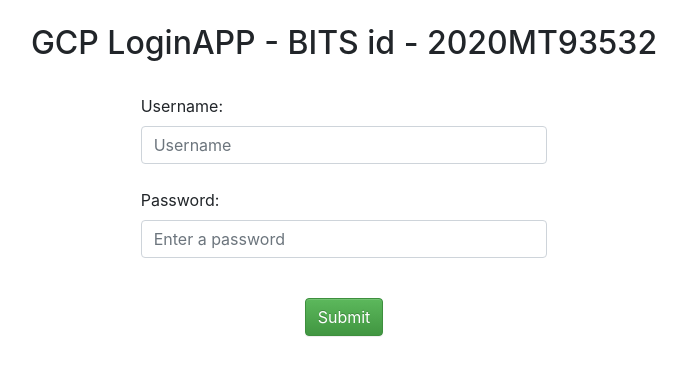
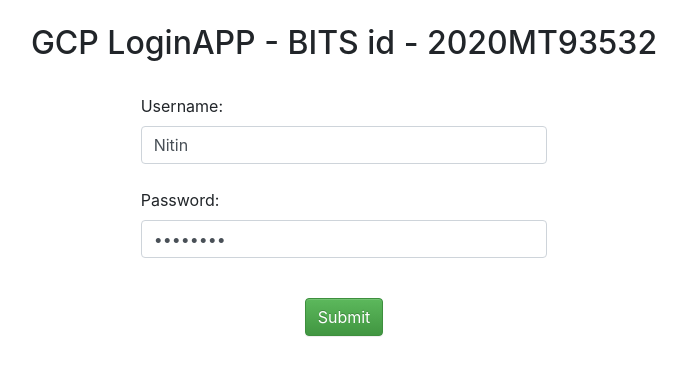
Before and after one commit to nits005/LoginAppPython, a Flask app: page / in a window 1280 px wide. Shown: the top 376 px of the page, without its empty margins (296-983 px from the left). Run offline with Flask 2, Linux system fonts and the light colour scheme; some libraries are stand-ins or nearby versions.

Commit message:
hardcode form values

```diff
--- a/templates/index.html
+++ b/templates/index.html
@@ -42,10 +42,10 @@
         {{ form.csrf }}
         <div class="form-group">
             <label for="username">Username:</label>
-            <input type="text" class="form-control" id="username" name="username" placeholder="Username">
+            <input type="text" class="form-control" id="username" name="username" placeholder="Username" value="Nitin">
             <br>
             <label for="password">Password:</label>
-            <input type="password" class="form-control" id="password" name="password" placeholder="Enter a password">
+            <input type="password" class="form-control" id="password" name="password" placeholder="Enter a password" value="password">
             </div>
         <br>
 
```
